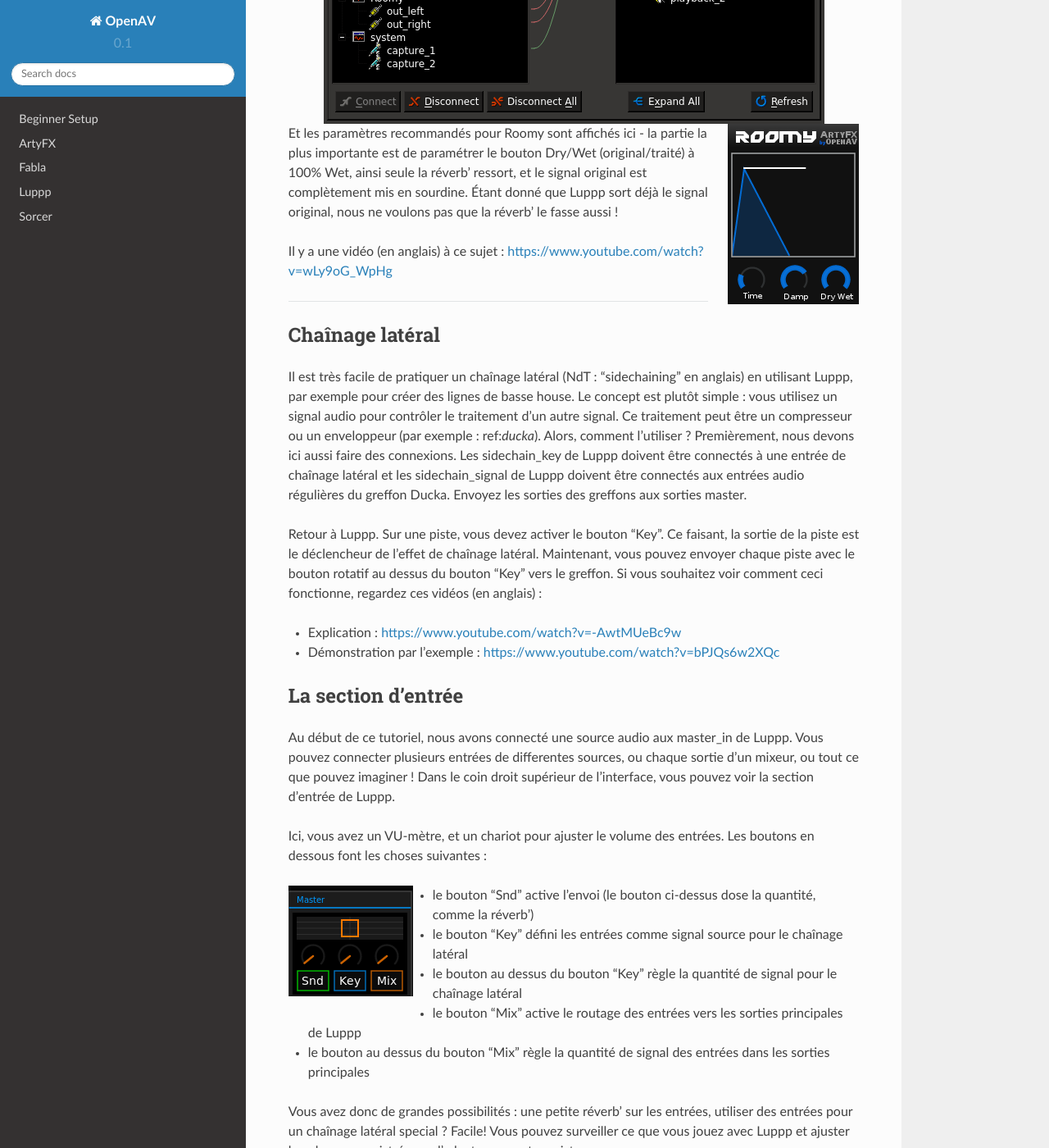
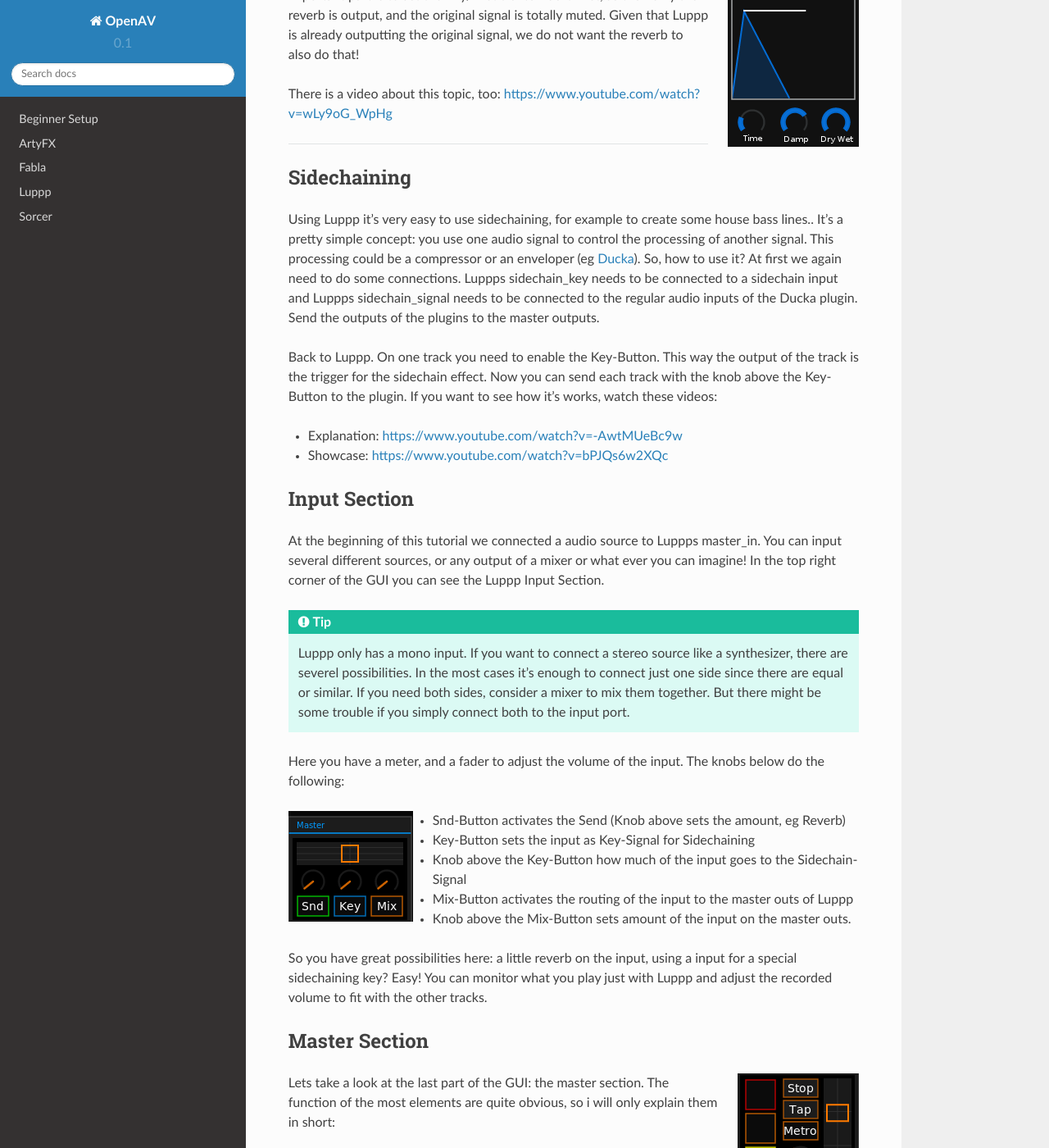
Before and after one commit to openAVproductions/openAV-manual, a Sphinx documentation site: the page built from source/fr-luppp.rst, in a window 1280 px wide and 1400 px high, scrolled down 4044 px. Shown: the whole window at 82% size. Built offline with Sphinx 7.4.7 and the Read the Docs theme 2.0.0, drawn with Linux system fonts in a browser that asks for light colours; some of the changed text lies outside the part shown.

Commit message:
Update fr-luppp.rst

```diff
--- a/source/fr-luppp.rst
+++ b/source/fr-luppp.rst
@@ -5,57 +5,59 @@
 .. image:: img/luppp/luppp.png
    :align: center
 
-Luppp est un outil de création musicale, destiné à l’utilisation en direct (live).
-L’objectif principal est le traitement en temps réel ainsi qu’une utilisation rapide et intuitive.
-Avec un support étendu du mappage midi, vous pouvez gérer les boucles comme vous aimez !
-Les paragraphes suivants vous expliqueront comment connecter Luppp avec Jack pour les entrées et sorties audio
-et vous présenteront les concepts de "scènes" et de "clips" pour utiliser votre créativité pour des performances en direct !
+Luppp is a music creation tool, intended for live use. The focus is on real
+time processing and a fastintuitive workflow. With extensive MIDI mapping
+support, you can get looping just how you like! The next sections will show
+you how to set up Luppp with JACK for audio input and output, and introduce
+the concepts of "Scenes" and "Clips" to let you start arranging your
+creativity for live performances!
 
-Luppp et JACK
+Luppp and JACK
 ==============
 
-Si vous débutez avec Jack et Luppp, voici un exemple en vidéo qui vous montre
-à quoi ressemble une session d’utilisation typique de boucles dans Luppp :
+If you are totally new to JACK and Luppp, this is an example video that
+shows what a typical Luppp looping session looks like:
 https://www.youtube.com/watch?v=R6WiWDDKRCQ
 
-Avant de pouvoir enregistrer, il faut connecter les sources audio aux entrées principales
-(master_in_left et master_in_right) de Luppp et connecter les sorties principales (master_left et master_right)
-aux sorties du système (playback_1  et playback_2). Voir la capture d’écran des connexions :
+Before we can record we need to connect some audio source to Luppps
+master_in and connect master_right and master_left to the output jacks
+of the system. See screenshot of the connections:
 
 .. image:: img/luppp/luppp_jack_connections.png
    :align: center
 
-
-Ensuite, nous jeterons un œil à l'interface de Luppp, qui peut sembler complexe au
-départ, mais qui est vraiment plutôt simple une fois que l'on comprend à quoi sert
-chaque partie de l'interface graphique.
+Next we will take a look at the Luppp interface, which may seem complex at
+the start, but really it's quite simple once we understand what each part of
+the UI does.
 
 .. image:: img/luppp/luppp_interface.png
    :align: left
 
-Vous pouvez voir 8 pistes contenant 10 clips chacune. Afin de vérifier que votre configuration fonctionne,
-faites jouer votre source audio et vous devriez voir l'amplitude de l’audio
-dans le vu-mètre en haut à droite de l’interface. Si cela fonctionne, vous êtes prêt !
+You can see 8 Tracks with each 10 Clips. To check if your setup work
+just play your audio source and you should see the amplitude of the audio
+on the top right meter. If this works, you are ready to go!
 
-Maintenant, cliquez sur un clip pour démarrer l’enregistrement puis cliquez une nouvelle fois pour lancer la lecture en boucle !
-Toutes les actions de Luppp sont synchronisées à la pulsation, qui est indiqué par les quatre carrés en bas à droite de la fenêtre.
-Vous pouvez changer le tempo en tournant le bouton dans lequel est indiqué le nombre de BPM (qui doit être à 120 par défaut).
+Now click on a Clip to start recording and click again to start looping!
+All actions of Luppp are synced to the Beat, which is indicated by the four
+squares on the bottom right of the window. You can change the tempo by
+turning the knob with the BPM number (which should be 120 by default).
 
 
 .. image:: img/luppp/luppp_scenes.png
 	:align: right
 
-Scènes
+Scenes
 ======
 
-Un concept de Luppp plutôt important est les ‘scènes’. Dans chaque piste, vous pouvez seulement jouer un clip à la fois.
-Dans la section ‘Master’ de Luppp, vous pouvez voir une liste de ’scènes’. Vous pouvez lancer une scène en cliquant dessus.
-Quand vous faites cela, tous les clips de cette ligne commencent en même temps.
+A pretty important concept of Luppp are the scenes. On each track you can
+just play one clip at the same time. In the master section of Luppp you can
+see a list of Scenes. You can launch a scene by clicking on
+it. When you do this, all clips in this row start at the same time.
 
 .. Tip::
-   Quand vous utilisez des clips dont la longueur est supérieur à une mesure,
-   faites attention à démarrer l’enregistrement en même temps que les autres clips
-   de la ligne qui sont lancés. Sinon, lancer une scène créera un peu de désordre ;)
+   When you use clips with a length higher than one bar, be careful to
+   start the recording at the same time when other clips in the row are
+   starting. If not, launching a scene will create a little mess ;)
 
 
 -----
@@ -63,36 +65,37 @@
 .. image:: img/luppp/luppp_track.png
    :align: left
 
-Pistes
+Tracks
 ======
 
-Toutes les pistes de Luppp possèdent des contrôleurs faisant des choses incroyables.
-Nous allons les passer en revue à partir du haut vers le bas.
-Premièrement, il y a le nom de la piste. Vous pouvez le modifier en cliquant-droit dessus.
-En dessous, se trouve un cercle affichant la progression de la lecture de la boucle dans la piste.
-C'est plutôt utile de le regarder lors de l'enregistrement d'autres clips dans la même ligne.
-La chose suivante est "les clips". Vous pouvez leurs donner un nom avec un clic-droit également.
-Ils affichent également le statut correct d'un clip, s'il est en train d'enregistrer, d'être lu, ou vide.
-En bas, il y a un chariot qui ajuste le volume de la piste mixé dans le master.
-Sur la gauche des chariots, se trouvent certains contrôles que nous décrirons dans les sections suivantes.
+All tracks of Luppp have some controllers to do incredible thinks. I will
+walk through them from top to bottom. At first, there is the name of the
+track. You can change it by right-clicking on it. Below this,
+there is a circle showing the progress of the playing loop in the track.
+It's pretty useful to look at it when recording other clips in the same row.
+The next thing to come are the clips. You can give them a name with a right
+click, too. They also show the currect status of a clip, if it's recording,
+playing or empty. On the buttom is a fader, which adjust the volume of the
+track mixed to the master. On the left side of the faders are some controls
+we look at in the next sections.
 
 .. Tip::
-	Vous pouvez utiliser votre clavier alpha-numérique pour contrôler les clips !
-	La première scène est représentée par les nombres de 1 à 8, le 9 déclenche la première scène.
-	Les lignes suivantes sont branchées sur les scènes sous-jacentes. Essayez !
+	You can use your keyboard, to control the clips! The first scene
+	are the numbers from 1-8, 9 triggers the first scene. The following
+	rows are binded to the subjacent scenes. Just try!
 
 -----
 
-Envoi de réverb'
-================
+Reverb Send
+===========
 
-Cette fonctionnalité vous offre la possibilité d'ajouter simplement de la réverbération sur une piste.
-Avant de pouvoir essayer ceci, nous devons connecter les send_out de Luppp à une réverb' de notre choix
-(par exemple :ref:`roomy`) et les sorties de la réverb' en retour dans les master_returns de Luppp.
-Lorsque c'est fait, nous pouvons activer la réverb' pour chaque piste avec le bouton Snd-Button et
-ajuster la quantité de réverb' avec le bouton rotatif au dessus.
+This feature gives you the great possibility to simply add some reverb on a
+track. Before we can try, we need to connect Luppps send_out to a reverb of
+our choice (eg :ref:`roomy`) and the outputs of the reverb back to Luppps
+master_returns. If it's done, we can enable the reverb for each track with
+the Snd-Button and adjust the amount of reverb with the above knob.
 
-Les connexions pour un envoi de réverb' sont comme suit :
+The connections for a reverb send are as follows:
 
 .. image:: img/luppp/luppp_reverb_send_connections.png
    :align: center
@@ -100,83 +103,92 @@
 .. image:: img/luppp/luppp_reverb_roomy.png
    :align: right
 
-Et les paramètres recommandés pour Roomy sont affichés ici - la partie la plus importante
-est de paramétrer le bouton Dry/Wet (original/traité) à 100% Wet, ainsi seule la réverb' ressort,
-et le signal original est complètement mis en sourdine. Étant donné que Luppp sort déjà le signal original,
-nous ne voulons pas que la réverb' le fasse aussi !
+And the recommended Roomy settings are shown here - the most important part
+is to set the Dry/Wet dial to 100% Wet, as then only the reverb is output,
+and the original signal is totally muted. Given that Luppp is already
+outputting the original signal, we do not want the reverb to also do that!
 
-Il y a une vidéo (en anglais) à ce sujet : https://www.youtube.com/watch?v=wLy9oG_WpHg
+There is a video about this topic, too: https://www.youtube.com/watch?v=wLy9oG_WpHg
 
 -----
 
-Chaînage latéral
-================
+Sidechaining
+============
 
-Il est très facile de pratiquer un chaînage latéral (NdT : "sidechaining" en anglais) en utilisant Luppp, par exemple
-pour créer des lignes de basse house. Le concept est plutôt simple : vous utilisez un signal audio pour
-contrôler le traitement d'un autre signal. Ce traitement peut être un compresseur ou un enveloppeur (par
-exemple : ref:`ducka`). Alors, comment l'utiliser ? Premièrement, nous devons ici aussi faire des connexions.
-Les sidechain_key de Luppp doivent être connectés à une entrée de chaînage latéral et les sidechain_signal de Luppp doivent
-être connectés aux entrées audio régulières du greffon Ducka. Envoyez les sorties des greffons aux sorties master.
+Using Luppp it's very easy to use sidechaining, for example to create some
+house bass lines.. It's a pretty simple concept: you use one audio signal to
+control the processing of another signal. This processing could be a
+compressor or an enveloper (eg :ref:`ducka`). So, how to use it? At first
+we again need to do some connections. Luppps sidechain_key needs to be
+connected to a sidechain input and Luppps sidechain_signal needs to be
+connected to the regular audio inputs of the Ducka plugin.
+Send the outputs of the plugins to the master outputs.
 
-Retour à Luppp. Sur une piste, vous devez activer le bouton "Key". Ce faisant, la sortie
-de la piste est le déclencheur de l'effet de chaînage latéral. Maintenant, vous pouvez envoyer
-chaque piste avec le bouton rotatif au dessus du bouton "Key" vers le greffon. Si vous souhaitez
-voir comment ceci fonctionne, regardez ces vidéos (en anglais) :
+Back to Luppp. On one track you need to enable the Key-Button. This way the
+output of the track is the trigger for the sidechain effect. Now you can
+send each track with the knob above the Key-Button to the plugin. If you
+want to see how it's works, watch these videos:
 
-* Explication : https://www.youtube.com/watch?v=-AwtMUeBc9w
-* Démonstration par l'exemple : https://www.youtube.com/watch?v=bPJQs6w2XQc
+* Explanation: https://www.youtube.com/watch?v=-AwtMUeBc9w
+* Showcase: https://www.youtube.com/watch?v=bPJQs6w2XQc
 
-La section d'entrée
-===================
+Input Section
+=============
 
-Au début de ce tutoriel, nous avons connecté une source audio aux master_in de Luppp.
-Vous pouvez connecter plusieurs entrées de differentes sources, ou chaque sortie d'un mixeur, ou tout ce que pouvez imaginer !
-Dans le coin droit supérieur de l'interface, vous pouvez voir la section d'entrée de Luppp.
+At the beginning of this tutorial we connected a audio source to Luppps master_in.
+You can input several different sources, or any output of a mixer or what ever you can
+imagine! In the top right corner of the GUI you can see the Luppp Input Section.
 
-Ici, vous avez un VU-mètre, et un chariot pour ajuster le volume des entrées. Les boutons en dessous font les choses suivantes :
+.. Tip ::
+	Luppp only has a mono input. If you want to connect a stereo source like a synthesizer,
+	there are severel possibilities. In the most cases it's enough to connect just one side since
+	there are equal or similar. If you need both sides, consider a mixer to mix them together.
+	But there might be some trouble if you simply connect both to the input port.
+
+Here you have a meter, and a fader to adjust the volume of the input. The knobs below
+do the following:
 
 .. image:: img/luppp/luppp_inputsection.png
    :align: left
 
-* le bouton "Snd" active l'envoi (le bouton ci-dessus dose la quantité, comme la réverb')
-* le bouton "Key" défini les entrées comme signal source pour le chaînage latéral
-* le bouton au dessus du bouton "Key" règle la quantité de signal pour le chaînage latéral
-* le bouton "Mix" active le routage des entrées vers les sorties principales de Luppp
-* le bouton au dessus du bouton "Mix" règle la quantité de signal des entrées dans les sorties principales
+* Snd-Button activates the Send (Knob above sets the amount, eg Reverb)
+* Key-Button sets the input as Key-Signal for Sidechaining
+* Knob above the Key-Button how much of the input goes to the Sidechain-Signal
+* Mix-Button activates the routing of the input to the master outs of Luppp
+* Knob above the Mix-Button sets amount of the input on the master outs.
 
-Vous avez donc de grandes possibilités : une petite réverb' sur les entrées, utiliser des entrées pour un chaînage latéral special ? Facile! Vous pouvez surveiller ce que vous jouez avec Luppp et ajuster le volume enregistré pour l'adapter aux autres pistes.
+So you have great possibilities here: a little reverb on the input, using a
+input for a special sidechaining key? Easy! You can monitor what you play just with
+Luppp and adjust the recorded volume to fit with the other tracks.
 
-La section Master
-=================
+Master Section
+==============
 
 .. image:: img/luppp/luppp_master_section.png
    :align: right
 
-Jetez un oeil à la dernière partie de l'interface : la section master. Les fonctions de la plupart des éléments
-sont vraiment évidents, donc je les expliquerai rapidement :
+Lets take a look at the last part of the GUI: the master section. The function of the most elements
+are quite obvious, so i will only explain them in short:
 
-* les carrés vert, jaune, orange et rouge montrent le battement (de bas en haut)
-* le bouton "Stop/Play" arrête ou redémarre la lecture
-* avec le bouton "Tap", vous pouvez ajuster le tempo en cliquant la pulsation
-* le bouton "Metro" active le métronome dans les sorties casque (headphones_out) de Luppp (notez que vous pouvez choisir 	  entre une sélection de différents niveaux de volume en cliquant-droit sur le bouton "Metro")
-* le bouton avec les chiffres indique le tempo
-* le bouton "Return" ajuste le volume du retour audio (come la réverb')
-* le chariot ajuste le volume principal.
-
+* the green, yellow, orange and red square show the beat (from bottom to top)
+* the Stop/Play button stops or restarts the transport
+* with the tap button you can adjust the tempo by clicking the beat
+* the metro button activates a metronom on the headphones_out of Luppp (note that you can choose between a selection of different volume levels by right-clicking on the "metro" button)
+* the knob with the number sets the tempo
+* the return knob adjusts the volume of the returned audio (eg reverb)
+* the fader adjusts the master volume
 
 Configuration
 =============
 
-Luppp fournit quelques fonctionnalités de configuration dans un fichier se trouvant
-dans le répertoire de configuration de l'utilisateur.
-Il permet de mettre des contrôleurs par défaut en les ajoutant à la liste des contrôleurs par défaut,
-comme indiqué ci dessous. Notez bien que plusieurs contrôleurs peuvent être ajoutés, listés comme des
-shaines séparées avec une virgule intercalée entre eux.
+Luppp provides some configuration features in a file under the user's
+config directory. It allows setting default controllers by adding them
+to the default controllers list, as shown below. Note that multiple
+controllers can be added, listed as seperate strings with a comma
+inbetween.
 
-Le fichier à éditer est:
+The file to edit is:
 ``~/.config/openAV/luppp/luppp.prfs``
-
-notamment, mettez à jour cette ligne qui contient the le nom du fichier de votre contrôleur par défaut :
-
+in particular, update this line to contain the filename of your default
+controllers:
 ``"defaultControllers":   ["akai_apc.ctlr"],``
```
